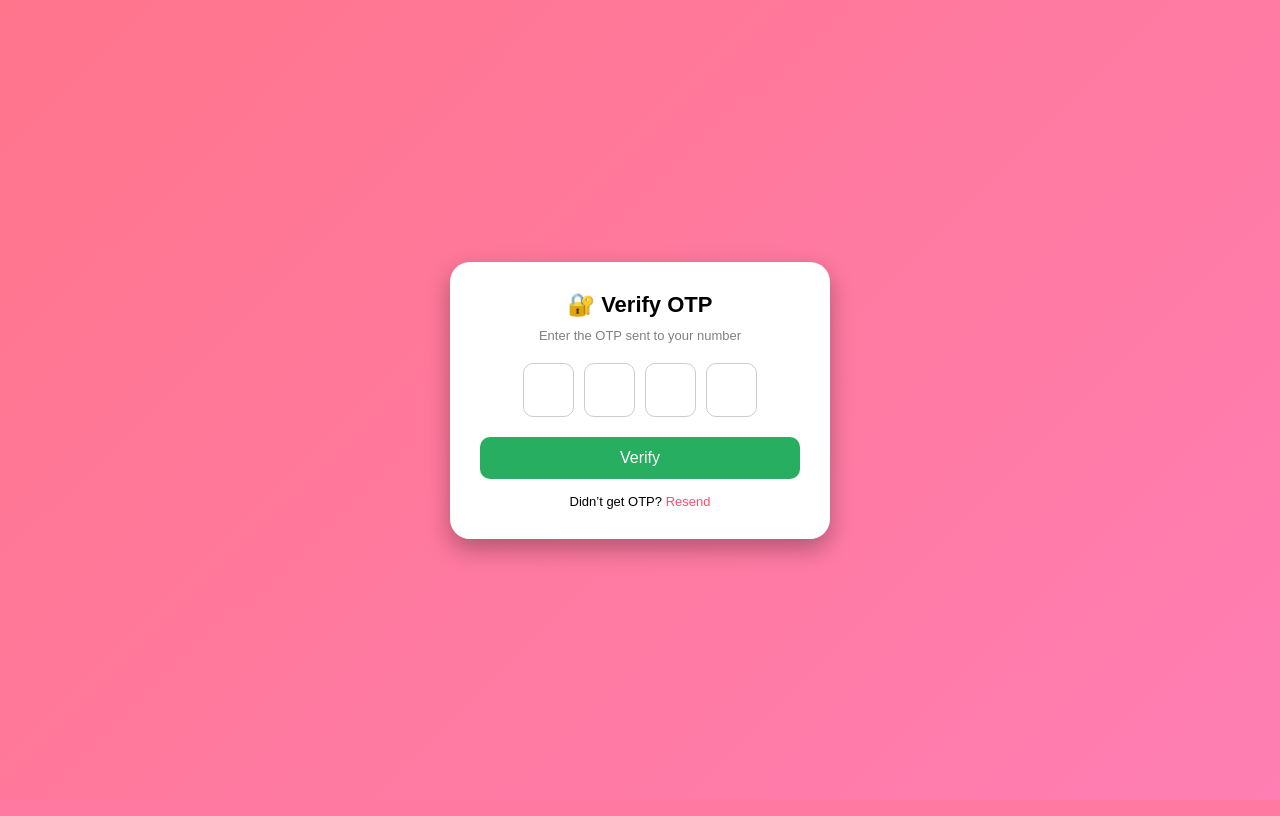
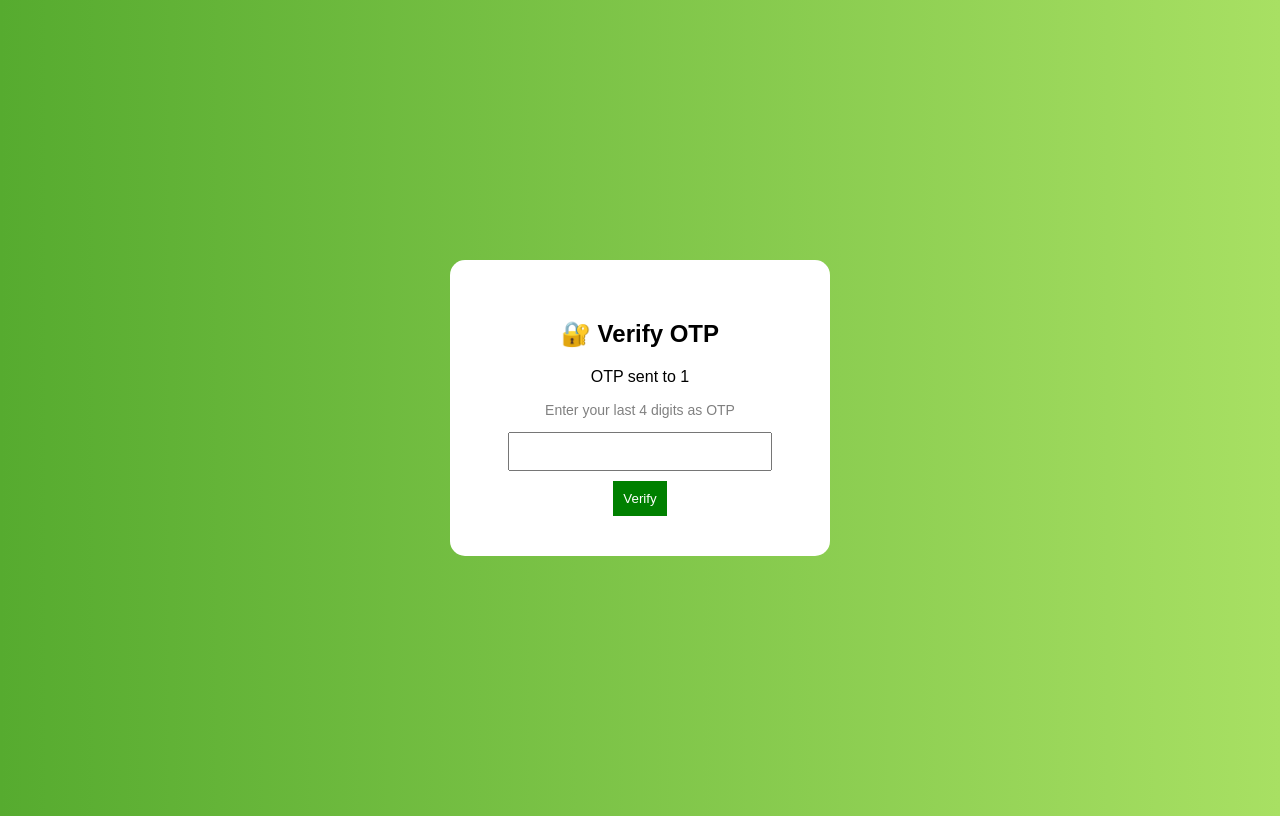
Before and after one commit to Dharun7715/Veg-Store2, a Flask app: page /verify in a window 1280 px wide. Run offline with Flask 3, Linux system fonts and the light colour scheme; the visitor is signed in with stand-in values (Sample User, id 1).

Commit message:
Update verify.html

```diff
--- a/templates/verify.html
+++ b/templates/verify.html
@@ -2,78 +2,41 @@
 <html>
 <head>
     <title>Verify OTP</title>
-    <meta name="viewport" content="width=device-width, initial-scale=1.0">
-
     <style>
         body {
-            margin: 0;
+            background: linear-gradient(to right, #56ab2f, #a8e063);
             font-family: Arial;
-            height: 100vh;
-            background: linear-gradient(135deg, #ff758c, #ff7eb3);
             display: flex;
             justify-content: center;
             align-items: center;
+            height: 100vh;
         }
 
         .box {
             background: white;
-            padding: 30px;
-            border-radius: 20px;
-            width: 320px;
+            padding: 40px;
+            border-radius: 15px;
             text-align: center;
-            box-shadow: 0 10px 25px rgba(0,0,0,0.3);
+            width: 300px;
         }
 
-        .title {
-            font-size: 22px;
-            font-weight: bold;
-            margin-bottom: 10px;
+        .hint {
+            font-size: 14px;
+            color: gray;
         }
 
-        .subtitle {
-            font-size: 13px;
-            color: gray;
-            margin-bottom: 20px;
-        }
-
-        .otp-input {
-            display: flex;
-            justify-content: center;
-            gap: 10px;
-        }
-
-        .otp-input input {
-            width: 45px;
-            height: 50px;
-            font-size: 20px;
+        input {
+            width: 80%;
+            padding: 10px;
             text-align: center;
-            border-radius: 10px;
-            border: 1px solid #ccc;
         }
 
         button {
-            width: 100%;
-            padding: 12px;
+            margin-top: 10px;
+            padding: 10px;
+            background: green;
+            color: white;
             border: none;
-            border-radius: 10px;
-            background: #27ae60;
-            color: white;
-            font-size: 16px;
-            margin-top: 20px;
-        }
-
-        button:hover {
-            background: #219150;
-        }
-
-        .resend {
-            margin-top: 15px;
-            font-size: 13px;
-        }
-
-        .resend a {
-            color: #ff4d6d;
-            text-decoration: none;
         }
     </style>
 </head>
@@ -81,46 +44,17 @@
 <body>
 
 <div class="box">
+    <h2>🔐 Verify OTP</h2>
 
-<div class="title">🔐 Verify OTP</div>
-<div class="subtitle">Enter the OTP sent to your number</div>
+    <p>OTP sent to {{ session['phone'] }}</p>
+    <p class="hint">Enter your last 4 digits as OTP</p>
 
-<form method="POST">
-    <div class="otp-input">
-        <input type="text" maxlength="1">
-        <input type="text" maxlength="1">
-        <input type="text" maxlength="1">
-        <input type="text" maxlength="1">
-    </div>
-
-    <!-- Hidden field to send full OTP -->
-    <input type="hidden" name="otp" id="otp">
-
-    <button type="submit">Verify</button>
-</form>
-
-<div class="resend">
-    Didn’t get OTP? <a href="/login">Resend</a>
+    <form method="POST">
+        <input type="text" name="otp" maxlength="4" required>
+        <br>
+        <button type="submit">Verify</button>
+    </form>
 </div>
-
-</div>
-
-<script>
-    const inputs = document.querySelectorAll(".otp-input input");
-    const hidden = document.getElementById("otp");
-
-    inputs.forEach((input, index) => {
-        input.addEventListener("input", () => {
-            if (input.value.length === 1 && index < inputs.length - 1) {
-                inputs[index + 1].focus();
-            }
-
-            let otp = "";
-            inputs.forEach(i => otp += i.value);
-            hidden.value = otp;
-        });
-    });
-</script>
 
 </body>
 </html>
```
